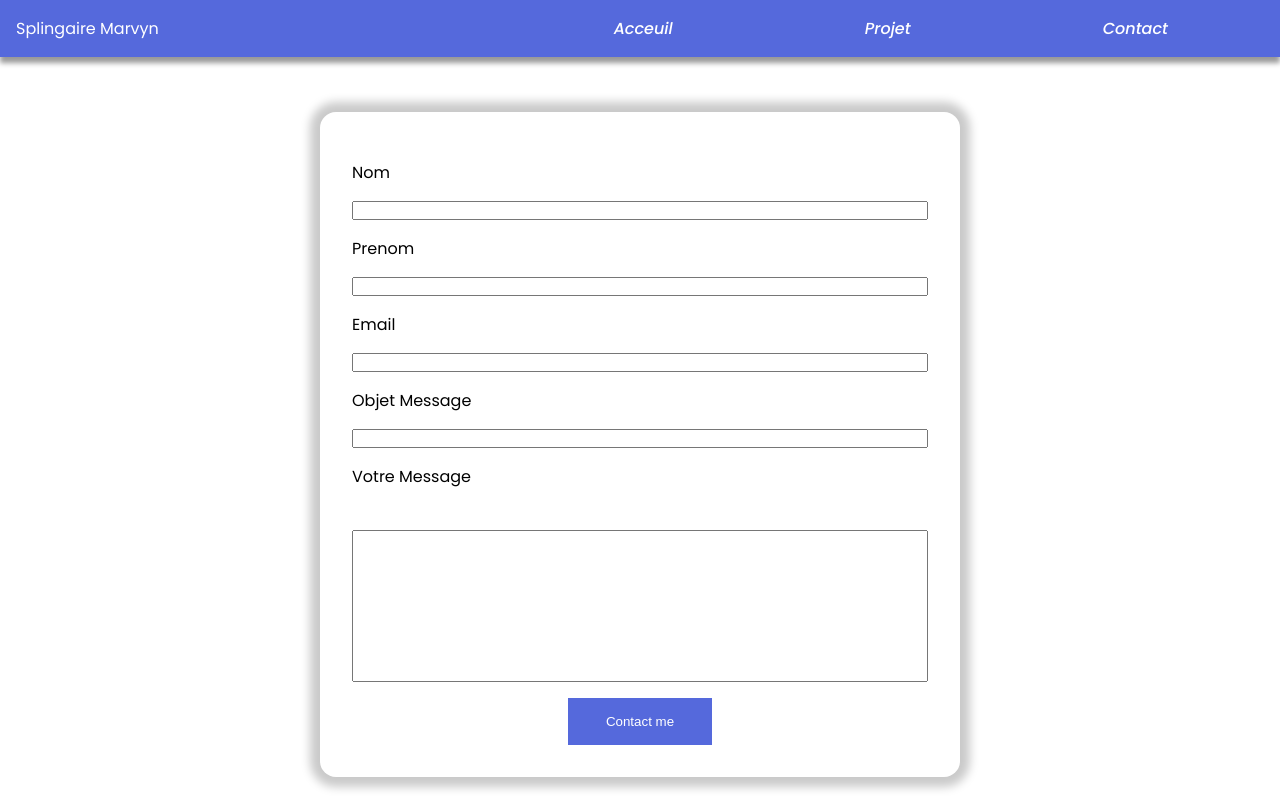
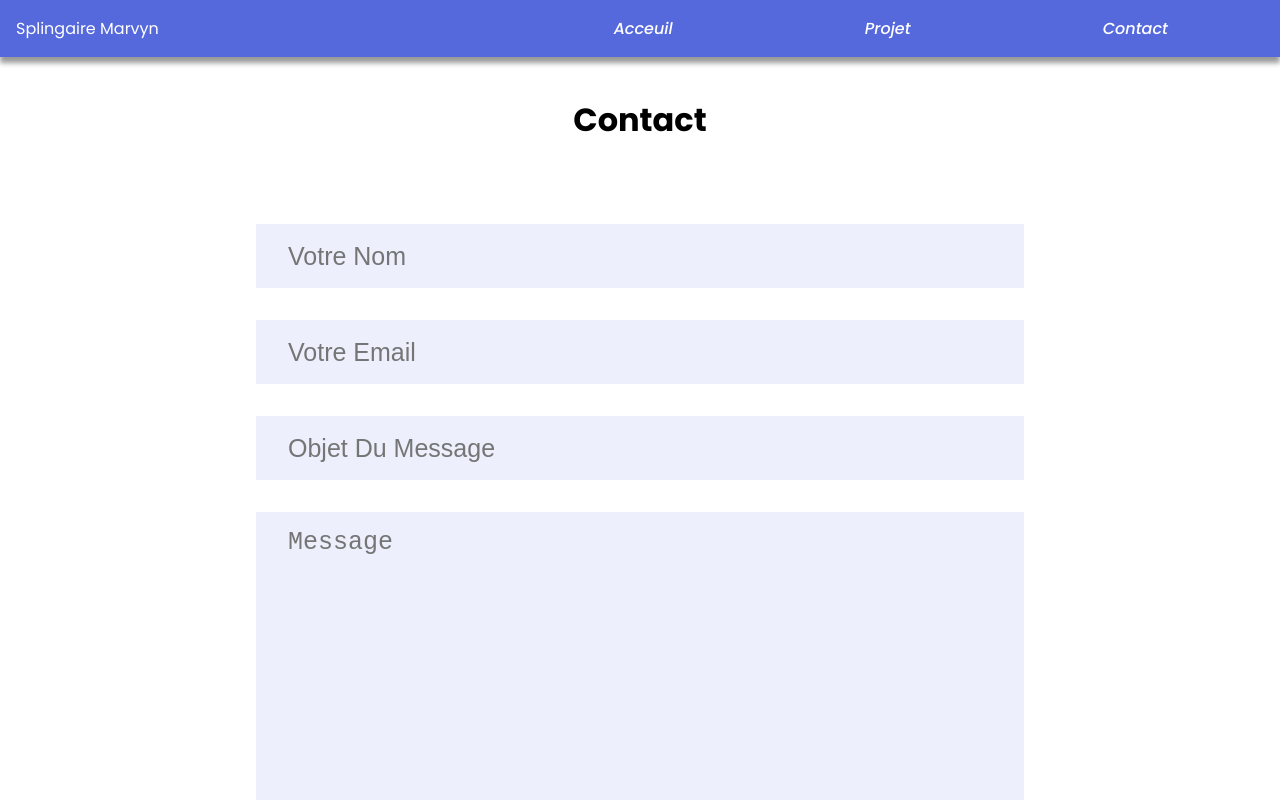
Before and after one commit to Othior/cvsite, an Angular app: page /contact in a window 1280 px wide. Shown: the top 800 px of the page. Built offline with nearby package versions, Linux system fonts and the light colour scheme.

Commit message:
change css contact

```diff
--- a/src/app/contact/contact.component.css
+++ b/src/app/contact/contact.component.css
@@ -1,34 +1,60 @@
+.container,form{
+    display: flex;
+    justify-content: center;
+    align-items: center;
+    flex-direction: column;
+}
+.container{
+    margin-top: 4rem;
+}
 h1{
-    text-align: center;
-    padding: 1rem;
+    /* margin-top: 2rem; */
+    padding: 2rem 0rem;
 }
 form{
-    margin: auto;
-    margin-top: 2rem;
-    margin-bottom: 3rem;
-    width: 50%;
-    /* box-shadow: 0 8px 15px 0 rgba(0,0,0,0.2),0 4px 20px 0 rgba(0,0,0,0.19); */
-    box-shadow: 0 0 10px 10px rgba(0, 0, 0, 0.212);
-    text-align: center;
-    padding: 2rem;
-    display: flex;
-    flex-direction: column;
-
-    border-radius: 1rem;
+    margin: 2rem 0rem;
 }
-label{
+form label{
     text-align: left;
-    padding: 1rem 0rem;
+    font-size: 25px;
+}
+form span{
+    position: relative;
+}
+form span i{
+    position: absolute;
+    left: 20px;
+    top: 35px;
+    font-size: 25px;
+}
+input{
+    width: 60vw;
+    height: 3rem;
+    padding: 2rem 2rem 2rem 2rem;
+    outline: none;
+    background-color: #EDF0FC;
+    border: none;
+    font-size: 25px;
+    margin: 1rem 0rem;
 }
 textarea{
-    resize: none;
+    margin: 1rem 0rem;
+    resize:vertical;
+    outline: none;
+    background-color: #EDF0FC;
+    font-size: 25px;
+    border: none;
+    width: 60vw;
+    padding: 1rem 1rem 1rem 2rem;
 }
-.btn-submit{
+button{
+    margin:1rem 0rem;
+    padding: 1rem;
+    border: none;
+    outline: none;
     background-color: #5569DC;
-    padding: 1rem;
-    width: 25%;
-    margin: auto;
-    margin-top: 1rem;
-    border: none;
     color: white;
+    font-size: 25px;
+    font-weight: bolder;
+    cursor: pointer;
 }
--- a/src/app/contact/contact.component.html
+++ b/src/app/contact/contact.component.html
@@ -1,40 +1,58 @@
+<div class="container">
     <h1>Contact</h1>
 
     <form #f ="ngForm" (ngSubmit)="contact(f)" novalidate>
 
-            <label>Nom </label>
+                <!-- <span>
+                    <i class="fas fa-user"></i>
+                </span> -->
                     <input
                         type="text"
                         name="nom"
+                        placeholder="Votre Nom"
                         ngModel
                         required
                     />
-            <label>Prenom </label>
-            <input
-            type="text"
-            name="prenom"
-            ngModel
-            required/>
-            <label>Email </label>
+
+                <!-- <span>
+                    <i class="fas fa-at"></i>
+                </span> -->
                     <input
                         type="email"
                         name="email"
+                        placeholder="Votre Email"
                         ngModel
-            required/>
-            <label>Objet Message </label>
+                        required
+                    />
+
+                <!-- <span>
+                    <i class="fas fa-ticket-alt"></i>
+                </span> -->
                     <input
                         type="text"
                         name="objetMessage"
+                        placeholder="Objet Du Message"
                         ngModel
-            required/>
-            <label>Votre Message </label><br>
+                        required
+                    />
+
+                <!-- <span>
+                    <i class="fas fa-envelope"></i>
+                </span> -->
                 <textarea
                     name="message"
+                    placeholder="Message"
                     ngModel
                     cols="30"
-            rows="10">
+                    rows="10"
+                >
                 </textarea>
-            <input class="btn-submit"
+
+                <button
+                    class="btn-submit"
                     type="submit"
-            value="Contact me"/>
+                >
+                    Contact me
+                </button>
     </form>
+</div>
--- a/src/app/contact/contact.component.ts
+++ b/src/app/contact/contact.component.ts
@@ -29,7 +29,6 @@ export class ContactComponent implements OnInit {
   contact(f: NgForm) {
     db.collection("contact").doc(f.value.objetMessage).set({
       nom: f.value.nom,
-      prenom: f.value.prenom,
       email: f.value.email,
       objetMessage: f.value.objetMessage,
       message: f.value.message
```
Lines whose indentation alone changed are shown as unchanged.
